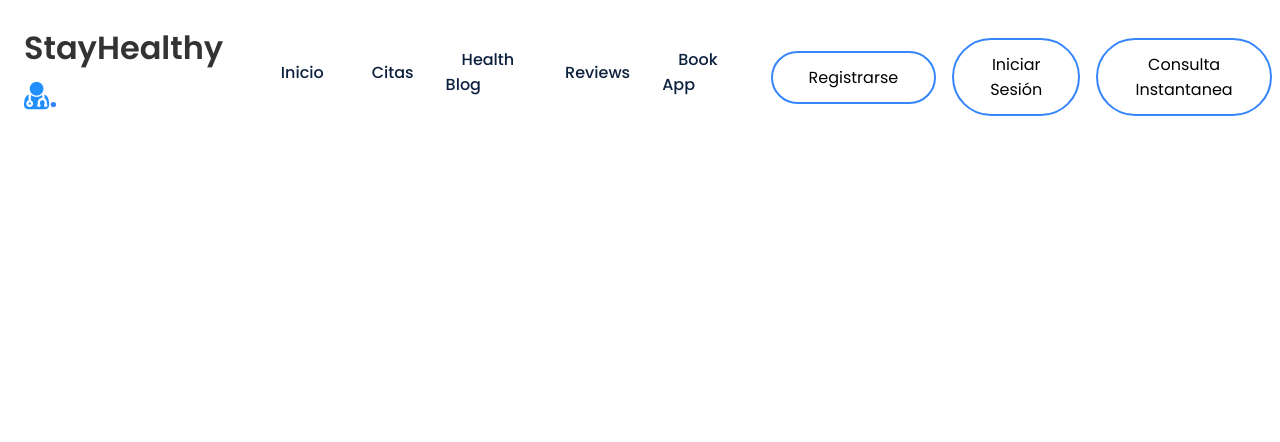
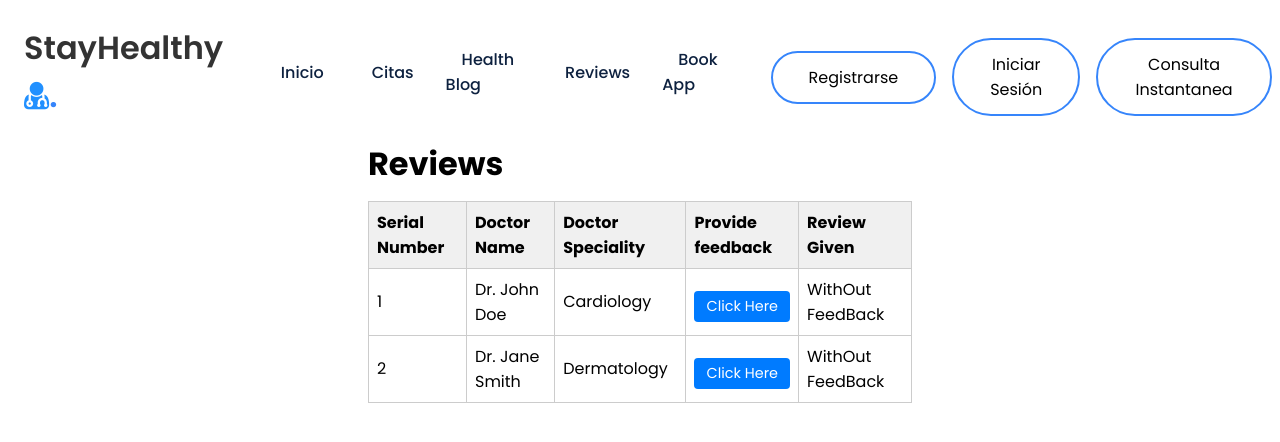
Before and after one commit to Magd13/IBMReact, a React (Create React App) app: page /reviews in a window 1280 px wide. Shown: the top 442 px of the page. Built offline with nearby package versions, Linux system fonts and the light colour scheme.

Commit message:
Modulo 4

```diff
--- a/package.json
+++ b/package.json
@@ -9,6 +9,7 @@
     "@testing-library/user-event": "^13.5.0",
     "react": "^19.1.0",
     "react-dom": "^19.1.0",
+    "react-rating-stars-component": "^2.2.0",
     "react-router-dom": "^7.5.3",
     "react-scripts": "5.0.1",
     "reactjs-popup": "^2.0.6",
--- a/src/App.js
+++ b/src/App.js
@@ -7,6 +7,7 @@ import Login from './Components/Login/Login';
 import InstantConsultation from "./Components/InstantConsultation/InstantConsultation";
 import BookingConsultation from "./Components/BookingConsultation";
 import Notification from "./Components/Notification/Notification"
+import ReviewForm from "./Components/ReviewForm/ReviewForm";
 
 function App() {
   return (
@@ -14,11 +15,12 @@ function App() {
         <BrowserRouter>
           <Notification>
             <Routes>
-                  <Route path="/" element={<LandingPage />} />
-                  <Route path="/signup" element={<SignUp />} />
-                  <Route path="/login" element={<Login />} />
-                  <Route path="/instant-consultation" element={<InstantConsultation />} />
-                  <Route path="/booking"              element={<BookingConsultation />} /> {/* ② */}
+                <Route path="/" element={<LandingPage />} />
+                <Route path="/signup" element={<SignUp />} />
+                <Route path="/login" element={<Login />} />
+                <Route path="/instant-consultation" element={<InstantConsultation />} />
+                <Route path="/booking"              element={<BookingConsultation />} />
+                <Route path="/reviews" element={<ReviewForm/>}/>
             </Routes>
           </Notification>
         </BrowserRouter>
--- a/src/Components/Notification/Notification.js
+++ b/src/Components/Notification/Notification.js
@@ -11,14 +11,12 @@ const Notification = ({ children }) => {
   const [showNotification, setShowNotification] = useState(true);
 
   useEffect(() => {
-    console.log('storage', localStorage)
     const storedUsername        = sessionStorage.getItem('email');
     const storedDoctorData      = JSON.parse(localStorage.getItem('doctorData'));
     const storedAppointmentData = JSON.parse(
       localStorage.getItem(storedDoctorData?.name)
     );
 
-    console.log('appotment', storedAppointmentData, storedDoctorData, storedUsername)
     if (storedUsername) {
       setIsLoggedIn(true);
       setUsername(storedUsername);
@@ -48,7 +46,6 @@ const Notification = ({ children }) => {
     return d.toLocaleTimeString([], { hour: '2-digit', minute: '2-digit' });
   };
 
-  console.log('log', isLoggedIn, showNotification, appointmentData)
   return (
     <div>
       <Navbar />
--- /dev/null
+++ b/src/Components/ReviewForm/FormFeedBack.css
@@ -0,0 +1,72 @@
+
+.modal-overlay {
+  position: fixed;
+  top: 0;
+  left: 0;
+  width: 100%;
+  height: 100%;
+  background: rgba(0, 0, 0, 0.5);
+  display: flex;
+  align-items: center;
+  justify-content: center;
+  z-index: 1000;
+}
+
+.modal-content {
+  background: #fff;
+  padding: 1.5rem;
+  border-radius: 8px;
+  max-width: 500px;
+  width: 90%;
+  box-shadow: 0 2px 10px rgba(0,0,0,0.1);
+}
+
+.modal-content h2 {
+  margin-top: 0;
+}
+
+.modal-content textarea {
+  width: 100%;
+  height: 120px;
+  margin: 1rem 0;
+  padding: 0.5rem;
+  border: 1px solid #ccc;
+  border-radius: 4px;
+  resize: vertical;
+}
+
+.buttons {
+  display: flex;
+  justify-content: flex-end;
+  gap: 0.5rem;
+}
+
+.submit-button, .cancel-button {
+  padding: 0.5rem 1rem;
+  border: none;
+  border-radius: 4px;
+  cursor: pointer;
+}
+
+.submit-button {
+  background-color: #28a745;
+  color: #fff;
+}
+
+.cancel-button {
+  background-color: #dc3545;
+  color: #fff;
+}
+
+.rating {
+  margin-top: 10px;
+}
+
+.star {
+  display: inline-block;
+  margin: 0 5px;
+}
+
+.star.selected {
+  color: #FFD700;
+}
--- /dev/null
+++ b/src/Components/ReviewForm/FormFeedBack.js
@@ -0,0 +1,74 @@
+import React, { useState } from 'react';
+import './FormFeedBack.css';
+
+const FormFeedBack = ({ doctor, onClose, onSubmit }) => {
+  const [formData, setFormData] = useState({
+    name: '',
+    feedback: '',
+    rating: 0,
+  });
+
+  const handleRatingChange = (ratingValue) => {
+    setFormData((prev) => ({ ...prev, rating: ratingValue }));
+  };
+
+  const handleChange = (e) => {
+    const { name, value } = e.target;
+    setFormData(prev => ({ ...prev, [name]: value }));
+  };
+
+  const handleSubmit = (e) => {
+    e.preventDefault();
+    onSubmit(doctor.id, formData)
+    setFormData(null)
+    onClose();
+  };
+
+  return (
+    <div className="modal-overlay">
+      <div className="modal-content">
+        <h2>Comentarios para {doctor.name}</h2>
+        <p>Especialidad: {doctor.speciality}</p>
+        <form onSubmit={handleSubmit}>
+          <input
+            type="text"
+            name="name"
+            id="name"
+            value={formData.name}
+            onChange={handleChange}
+            className="form-control"
+            placeholder="Ingresa tu nombre"
+            required
+          />
+          <textarea
+            name="feedback"
+            id="feedback"
+            value={formData.feedback}
+            onChange={handleChange}
+            placeholder="Escribe tu opinión..."
+            required
+          />
+          <div className="rating">
+            <label>Rating:</label>
+            {[1, 2, 3, 4, 5].map((star) => (
+              <span
+                key={star}
+                onClick={() => handleRatingChange(star)}
+                className={formData.rating >= star ? 'star selected' : 'star'}
+                style={{ cursor: 'pointer', fontSize: '1.5rem', color: formData.rating >= star ? '#FFD700' : '#ccc' }}
+              >
+                ★
+              </span>
+            ))}
+          </div>
+          <div className="buttons">
+            <button type="submit" className="submit-button">Enviar</button>
+            <button type="button" className="cancel-button" onClick={onClose}>Cancelar</button>
+          </div>
+        </form>
+      </div>
+    </div>
+  );
+}
+
+export default FormFeedBack
--- a/src/Components/ReviewForm/ReviewForm.css
+++ b/src/Components/ReviewForm/ReviewForm.css
@@ -1,71 +1,37 @@
-.review-form {
-    border: 1px solid #ddd;
-    padding: 20px;
-    border-radius: 8px;
-    max-width: 400px;
-    margin: 20px auto;
-    font-family: Arial, sans-serif;
+.reviews-container {
+  margin-top: 25px;
+  padding: 8rem;
+  max-width: 800px;
+  margin: 0 auto;
 }
 
-  .info-section {
+.reviews-table {
+  width: 100%;
+  border-collapse: collapse;
+  margin-top: 1rem;
+}
+
+.reviews-table th,
+.reviews-table td {
+  border: 1px solid #ccc;
+  padding: 0.5rem;
   text-align: left;
 }
 
+.reviews-table th {
+  background: #f0f0f0;
+}
+
 .feedback-button {
-    background-color: #007bff;
-    color: white;
-    padding: 10px 15px;
+  padding: 0.3rem 0.6rem;
+  font-size: 0.9rem;
   border: none;
   border-radius: 4px;
+  background-color: #007bff;
+  color: #fff;
   cursor: pointer;
 }
 
 .feedback-button:hover {
   background-color: #0056b3;
 }
-
-  .feedback-form {
-    display: flex;
-    flex-direction: column;
-  }
-
-  .feedback-form h3 {
-    margin-bottom: 10px;
-  }
-
-  .feedback-form textarea {
-    margin-bottom: 10px;
-    padding: 10px;
-    font-size: 14px;
-    width: 100%;
-    min-height: 100px;
-    border: 1px solid #ccc;
-    border-radius: 4px;
-  }
-
-  .submit-button,
-  .cancel-button {
-    padding: 10px;
-    border: none;
-    border-radius: 4px;
-    cursor: pointer;
-  }
-
-  .submit-button {
-    background-color: #28a745;
-    color: white;
-  }
-
-  .submit-button:hover {
-    background-color: #218838;
-  }
-
-  .cancel-button {
-    background-color: #dc3545;
-    color: white;
-    margin-top: 5px;
-  }
-
-  .cancel-button:hover {
-    background-color: #c82333;
-  }
--- a/src/Components/ReviewForm/ReviewForm.js
+++ b/src/Components/ReviewForm/ReviewForm.js
@@ -1,47 +1,69 @@
+import './ReviewForm.css';
 import React, { useState } from 'react';
-import './ReviewForm.css';
+import FormFeedBack from './FormFeedBack'
 
-const ReviewForm = ({ doctorName, speciality }) => {
-  const [showForm, setShowForm] = useState(false);
-  const [feedback, setFeedback] = useState('');
+const dummyData = [
+  { id: 1, name: 'Dr. John Doe', speciality: 'Cardiology', reviewed: false, feedback: '', rating: 0 },
+  { id: 2, name: 'Dr. Jane Smith', speciality: 'Dermatology', reviewed: false, feedback: '', rating: 0 },
+];
 
-  const handleSubmit = (e) => {
-    e.preventDefault();
-    alert(`Feedback enviado para el Dr./Dra. ${doctorName}: ${feedback}`);
-    setFeedback('');
+const ReviewForm = () => {
+  const [reviews, setReviews] = useState(dummyData)
+	const [showForm, setShowForm] = useState(false);
+  const [selectedDoctor, setSelectedDoctor] = useState(null);
+
+  const handleOpen = (doctor) => {
+    setSelectedDoctor(doctor);
+    setShowForm(true);
+  };
+  const handleClose = () => {
     setShowForm(false);
+    setSelectedDoctor(null);
+  };
+  const handleSubmit = (id, formData) => {
+    console.log('form', id, formData)
+    setReviews(prev => prev.map(doc =>
+      doc.id === id
+        ? { ...doc, rating:formData.rating, reviewed: true, feedback: `${formData.name}: ${formData.feedback}` }
+        : doc
+    ));
   };
 
   return (
-    <div className="review-form">
-      {!showForm ? (
-        <div className="info-section">
-          <p><strong>Doctor:</strong> {doctorName}</p>
-          <p><strong>Especialidad:</strong> {speciality}</p>
-          <button className="feedback-button" onClick={() => setShowForm(true)}>
-            Proveer Feedbackw
-          </button>
-        </div>
-      ) : (
-        <form onSubmit={handleSubmit} className="feedback-form">
-          <h3>Formulario de Comentarios</h3>
-          <textarea
-            placeholder="Escribe tu comentario aquí..."
-            value={feedback}
-            onChange={(e) => setFeedback(e.target.value)}
-            required
-          ></textarea>
-          <button type="submit" className="submit-button">
-            Enviar
-          </button>
-          <button
-            type="button"
-            className="cancel-button"
-            onClick={() => setShowForm(false)}
-          >
-            Cancelar
-          </button>
-        </form>
+     <div className="reviews-container">
+      <h1>Reviews</h1>
+      <table className="reviews-table">
+        <thead>
+          <tr>
+            <th>Serial Number</th>
+            <th>Doctor Name</th>
+            <th>Doctor Speciality</th>
+            <th>Provide feedback</th>
+            <th>Review Given</th>
+          </tr>
+        </thead>
+        <tbody>
+          {reviews.map((doc, idx) => (
+            <tr key={doc.id}>
+              <td>{idx + 1}</td>
+              <td>{doc.name}</td>
+              <td>{doc.speciality}</td>
+              <td>
+                <button
+                  className="feedback-button"
+                  onClick={() => handleOpen(doc)}
+                  disabled={doc.reviewed}
+                >
+                  Click Here
+                </button>
+              </td>
+              <td>{doc.reviewed ? `${doc.feedback} (Rating: ${doc.rating}/5)` : 'WithOut FeedBack'}</td>
+            </tr>
+          ))}
+        </tbody>
+      </table>
+      {showForm && selectedDoctor && (
+        <FormFeedBack doctor={selectedDoctor} onClose={handleClose} onSubmit={handleSubmit}/>
       )}
     </div>
   );
--- a/src/config.js
+++ b/src/config.js
@@ -1,4 +1,4 @@
-export const API_URL = "https://joelmagdielr-8181.theiadockernext-1-labs-prod-theiak8s-4-tor01.proxy.cognitiveclass.ai/";
+export const API_URL = "https://joelmagdielr-8181.theiadockernext-0-labs-prod-theiak8s-4-tor01.proxy.cognitiveclass.ai/";
 console.log(
     "API_URL :",
     API_URL
```
Also changed, not shown: 2 other files (tests, documents, lock files or other folders). Lines whose indentation alone changed are shown as unchanged.
